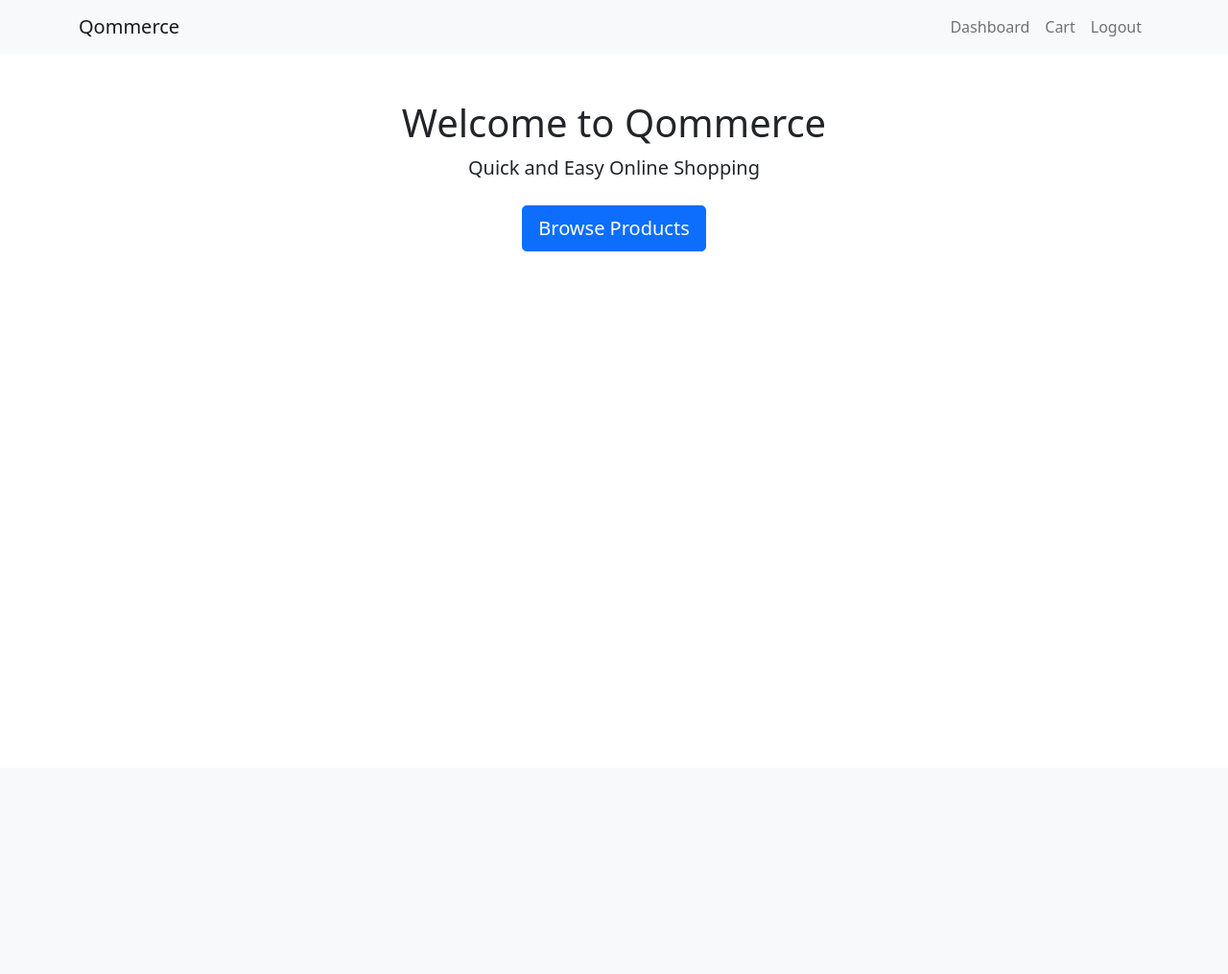
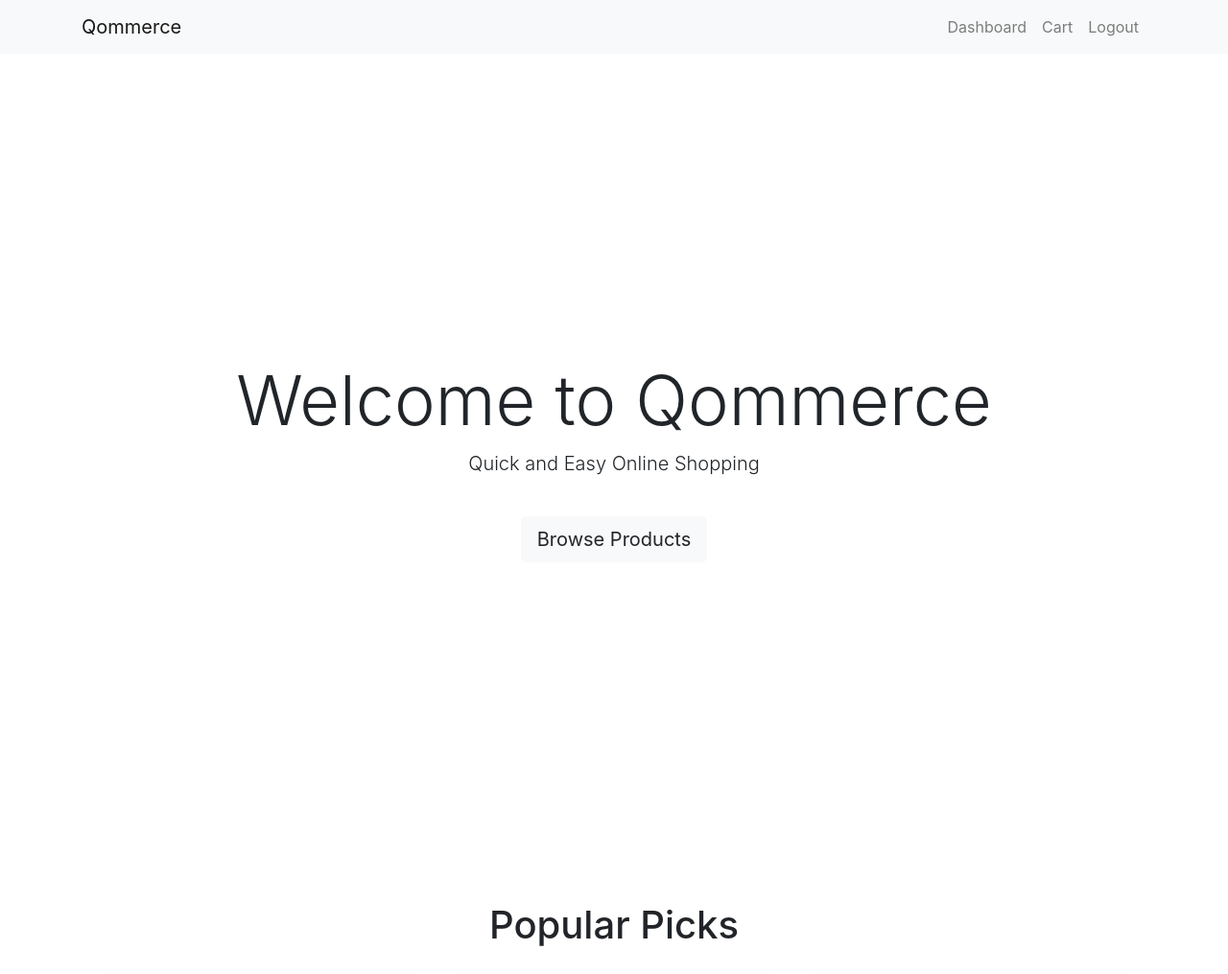
Before and after one commit to aaaaryaaa/wp-project, a Django app: page / in a window 1280 px wide. Shown: the top 1015 px of the page at 96% size. Before the commit the page ends 262 px from the top, so only its background shows below. Run offline with Django 5.2, Linux system fonts and the light colour scheme; a user stored in the database is signed in; some libraries are stand-ins or nearby versions.

Commit message:
products n categories added

```diff
--- a/qommerce/templates/base.html
+++ b/qommerce/templates/base.html
@@ -15,7 +15,13 @@
                 {% if user.is_authenticated %}
                     <a class="nav-item nav-link" href="{% url 'dashboard' %}">Dashboard</a>
                     <a class="nav-item nav-link" href="{% url 'cart_detail' %}">Cart</a>
-                    <a class="nav-item nav-link" href="{% url 'logout' %}">Logout</a>
+                    <!-- <a class="nav-item nav-link" href="{% url 'logout' %}">Logout</a> -->
+                    <form action="{% url 'logout' %}" method="post"  class="nav-item nav-link" style="display:inline;">
+                        {% csrf_token %}
+                        <button type="submit" style="background:none; border:none; padding:0; margin:0; color:inherit; font: inherit; cursor:pointer;">
+                            Logout
+                        </button>
+                    </form>
                 {% else %}
                     <a class="nav-item nav-link" href="{% url 'login' %}">Login</a>
                     <a class="nav-item nav-link" href="{% url 'signup' %}">Signup</a>
--- a/qommerce/templates/cart/cart.html
+++ b/qommerce/templates/cart/cart.html
@@ -30,6 +30,7 @@
             </tr>
         </tfoot>
     </table>
+    <a href="/products" class="btn btn-primary">Add more products</a>
     <a href="{% url 'checkout' %}" class="btn btn-primary">Proceed to Checkout</a>
 {% else %}
     <p>Your cart is empty.</p>
--- a/qommerce/templates/home.html
+++ b/qommerce/templates/home.html
@@ -1,16 +1,85 @@
-<!-- templates/home.html -->
 {% extends 'base.html' %}
 
 {% block content %}
-<div class="container text-center mt-5">
-    <h1>Welcome to Qommerce</h1>
+<!-- jQuery and Bootstrap CDN -->
+<link rel="stylesheet" href="https://stackpath.bootstrapcdn.com/bootstrap/4.5.2/css/bootstrap.min.css">
+<script src="https://code.jquery.com/jquery-3.6.0.min.js"></script>
+
+<style>
+    body {
+        scroll-behavior: smooth;
+    }
+    .hero {
+        height: 100vh;
+        display: flex;
+        flex-direction: column;
+        justify-content: center;
+        /* background: linear-gradient(to right, #6a11cb, #2575fc); */
+        /* color: white; */
+    }
+    .gallery {
+        /* background-color: #f8f9fa; */
+        padding: 60px 0;
+    }
+    .gallery img {
+        transition: transform 0.3s ease-in-out;
+        width: 100%;
+        height: auto;
+        border-radius: 12px;
+    }
+    .gallery img:hover {
+        transform: scale(1.05);
+    }
+    .section-title {
+        font-size: 2.5rem;
+        margin-bottom: 30px;
+    }
+</style>
+
+<div class="hero text-center">
+    <h1 class="display-3">Welcome to Qommerce</h1>
     <p class="lead">Quick and Easy Online Shopping</p>
     <div class="mt-4">
-        <a href="{% url 'product_list' %}" class="btn btn-primary btn-lg">Browse Products</a>
+        <a href="{% url 'product_list' %}" class="btn btn-light btn-lg">Browse Products</a>
         {% if not user.is_authenticated %}
-            <a href="{% url 'login' %}" class="btn btn-secondary btn-lg ml-3">Login</a>
+            <a href="{% url 'login' %}" class="btn btn-outline-light btn-lg ml-3">Login</a>
             <a href="{% url 'signup' %}" class="btn btn-success btn-lg ml-3">Sign Up</a>
         {% endif %}
     </div>
 </div>
+
+<div class="gallery text-center">
+    <div class="container">
+        <h2 class="section-title">Popular Picks</h2>
+        <div class="row" id="imageGallery">
+            <!-- Images loaded via jQuery -->
+        </div>
+    </div>
+</div>
+
+<script>
+    const dummyImages = [
+        'https://picsum.photos/seed/1/400/300',
+        'https://picsum.photos/seed/2/400/300',
+        'https://picsum.photos/seed/3/400/300',
+        'https://picsum.photos/seed/4/400/300',
+        'https://picsum.photos/seed/5/400/300',
+        'https://picsum.photos/seed/6/400/300'
+    ];
+
+    $(document).ready(function () {
+        dummyImages.forEach((imgSrc, index) => {
+            $('#imageGallery').append(`
+                <div class="col-md-4 mb-4 fade-in" style="display: none;">
+                    <img src="${imgSrc}" class="img-fluid shadow" alt="Product ${index + 1}">
+                </div>
+            `);
+        });
+
+        // Animate image appearance one by one
+        $('.fade-in').each(function(i) {
+            $(this).delay(100 * i).fadeIn(600);
+        });
+    });
+</script>
 {% endblock %}
--- a/qommerce/templates/products/product_list.html
+++ b/qommerce/templates/products/product_list.html
@@ -6,6 +6,10 @@
     <div class="col-md-3">
         <h3>Categories</h3>
         <div class="list-group">
+            <a href="/products"
+                class="list-group-item list-group-item-action">
+                All
+            </a>
             {% for category in categories %}
                 <a href="{% url 'product_list' %}?category={{ category.name }}"
                    class="list-group-item list-group-item-action">
```
Also changed, not shown: qommerce/db.sqlite3, qommerce/media/product_images/cappuccino.png (added), qommerce/media/product_images/coldbrew.png (added), qommerce/media/product_images/cortado.png (added), qommerce/media/product_images/mocha.png (added).
